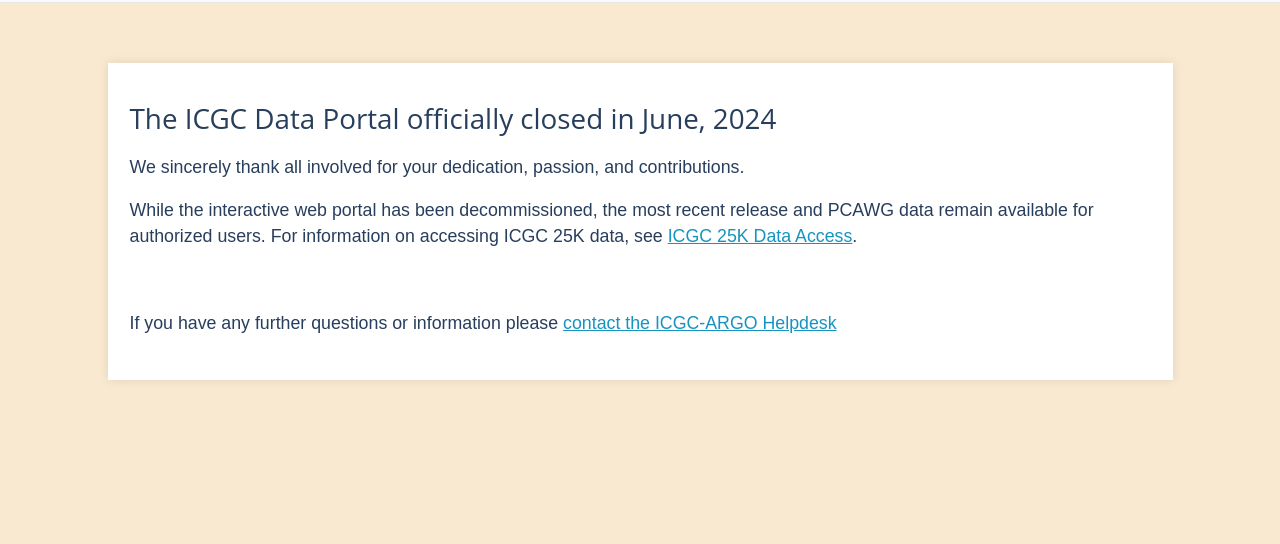
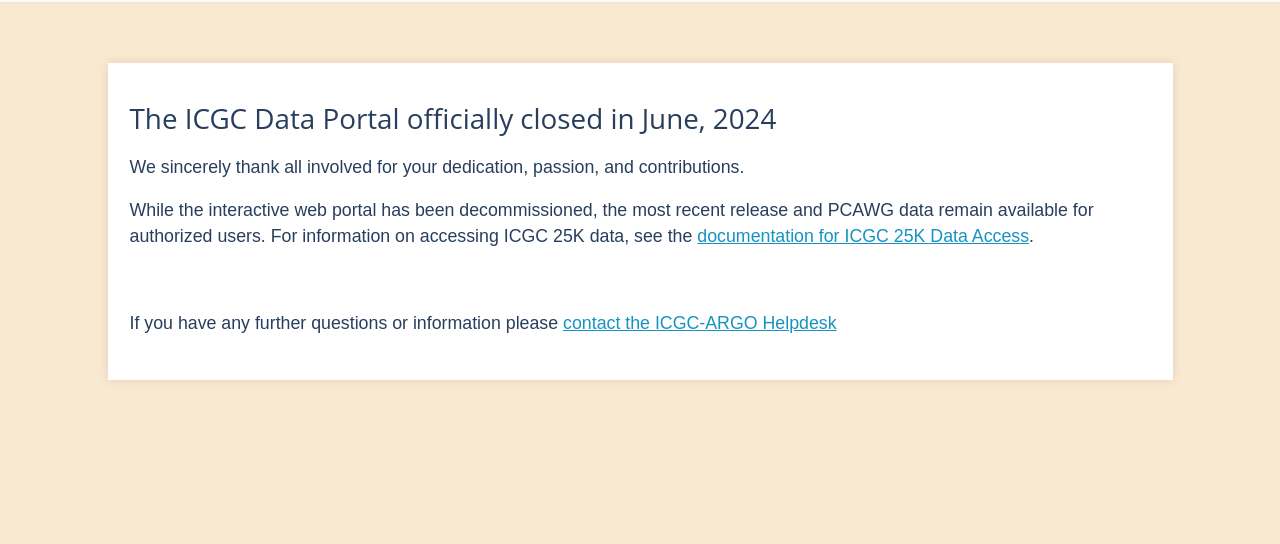
Before and after one commit to icgc-dcc/retirement-notice, a plain HTML site: page index.html in a window 1280 px wide. Shown: the part 110-654 px from the top of the page. Drawn offline with Linux system fonts and the light colour scheme.

Commit message:
Improve phrasing for documentation link

```diff
--- a/index.html
+++ b/index.html
@@ -62,8 +62,8 @@
 						</p>
 						<p>
 							While the interactive web portal has been decommissioned, the most recent release and PCAWG data
-							remain available for authorized users. For information on accessing ICGC 25K data, see <a
-								href="https://docs.icgc-argo.org/docs/data-access/icgc-25k-data">ICGC 25K
+							remain available for authorized users. For information on accessing ICGC 25K data, see the <a
+								href="https://docs.icgc-argo.org/docs/data-access/icgc-25k-data"> documentation for ICGC 25K
 								Data Access</a>.
 						</p>
 					</div>
```
